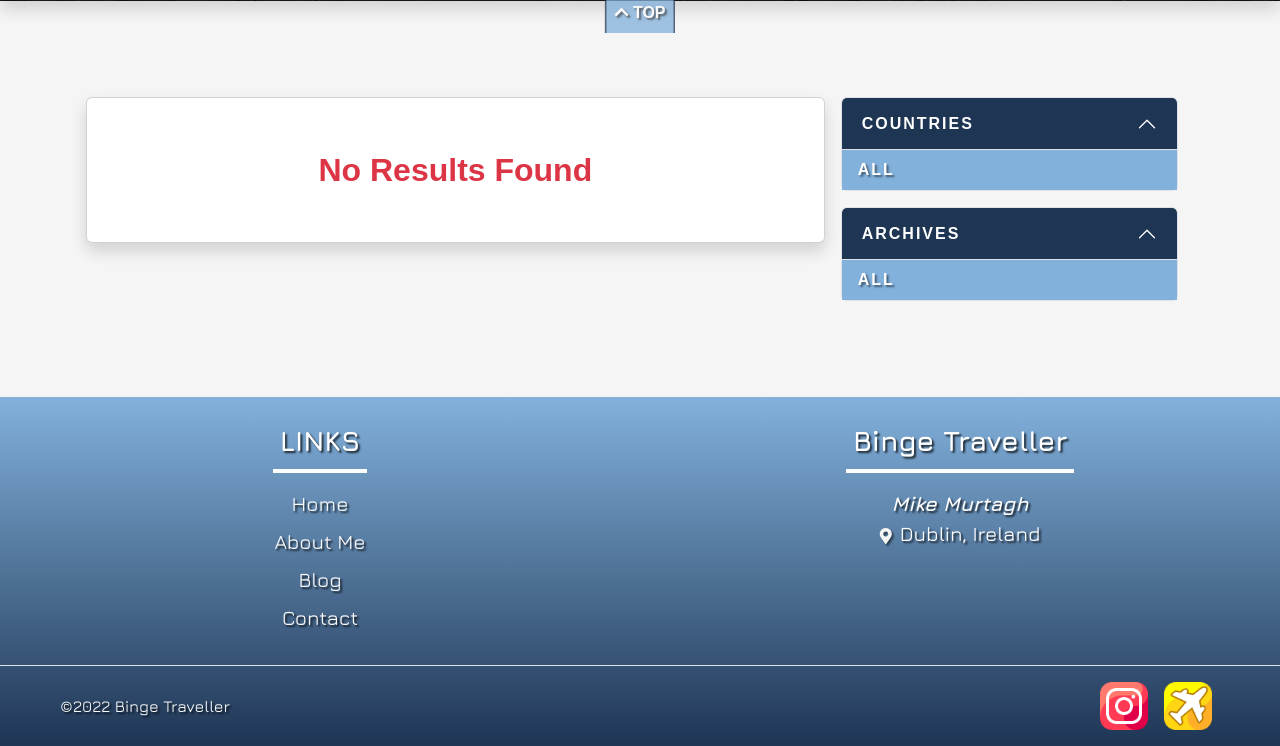
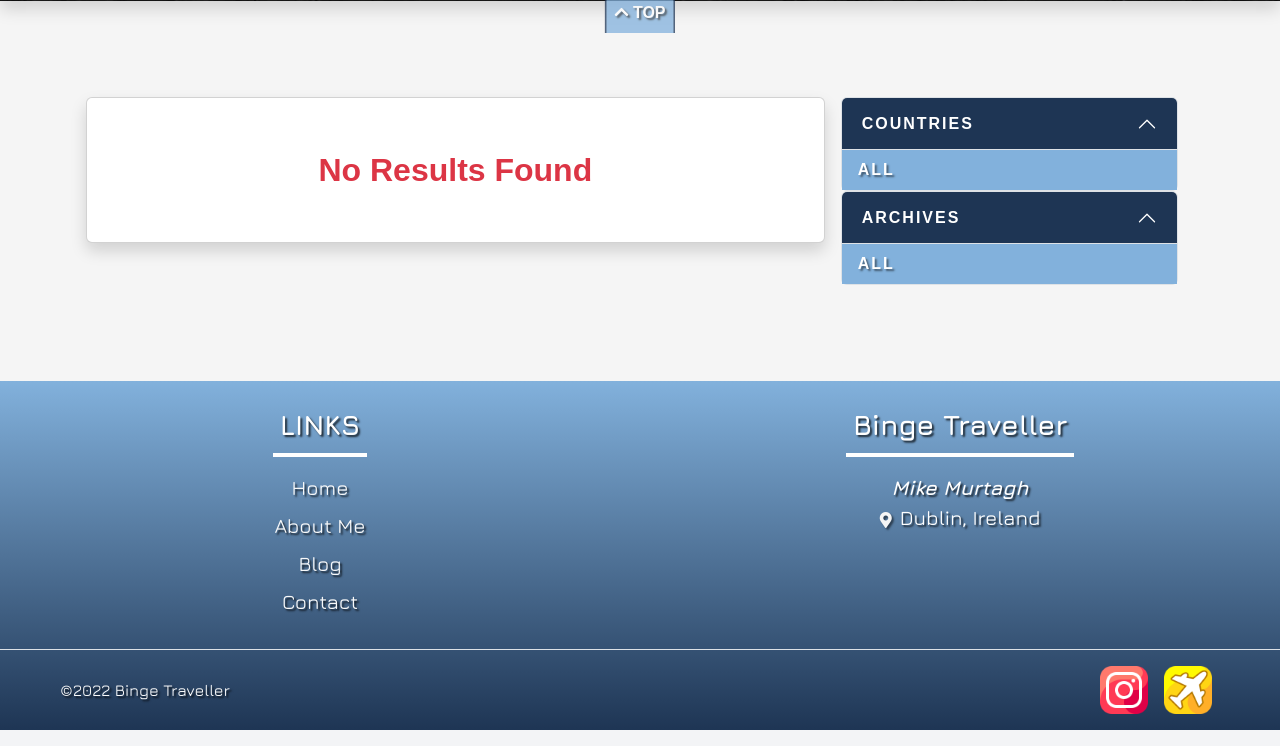
Before and after one commit to TravelTimN/binge-traveller-mike, a Django app: page /blog/ in a window 1280 px wide. Shown: the part 799-1545 px from the top of the page. Run offline with Django 3.2, Linux system fonts and the light colour scheme; data that the repository does not hold is empty; some web fonts are replaced.

Commit message:
Update filtering sidebar responsiveness

```diff
--- a/blog/templates/blog/partials/sidebar.html
+++ b/blog/templates/blog/partials/sidebar.html
@@ -1,6 +1,8 @@
 <!-- blog filtering sidebar -->
 <aside id="blog-filtering" class="col-12 col-lg-4 order-1 order-lg-2 m-0 py-0 px-0 px-md-3 mb-5">
 
+    <div class="row">
+        <div class="col-12 col-md-6 col-lg-12">
             <!-- filter by country -->
             <div class="accordion" id="accordion-country">
                 <div class="accordion-item">
@@ -34,9 +36,11 @@
                     </div>
                 </div>
             </div>
+        </div>
 
+        <div class="col-12 col-md-6 col-lg-12">
             <!-- filter by date archive -->
-    <div class="accordion mt-3" id="accordion-dates">
+            <div class="accordion mt-3 mt-md-0" id="accordion-dates">
                 <div class="accordion-item">
                     <h2 class="accordion-header" id="accordion-dates-panel">
                         <button class="accordion-button text-uppercase fw-bold" type="button" data-bs-toggle="collapse"
@@ -67,5 +71,7 @@
                     </div>
                 </div>
             </div>
+        </div>
+    </div>
 
 </aside>
```
Lines whose indentation alone changed are shown as unchanged.
